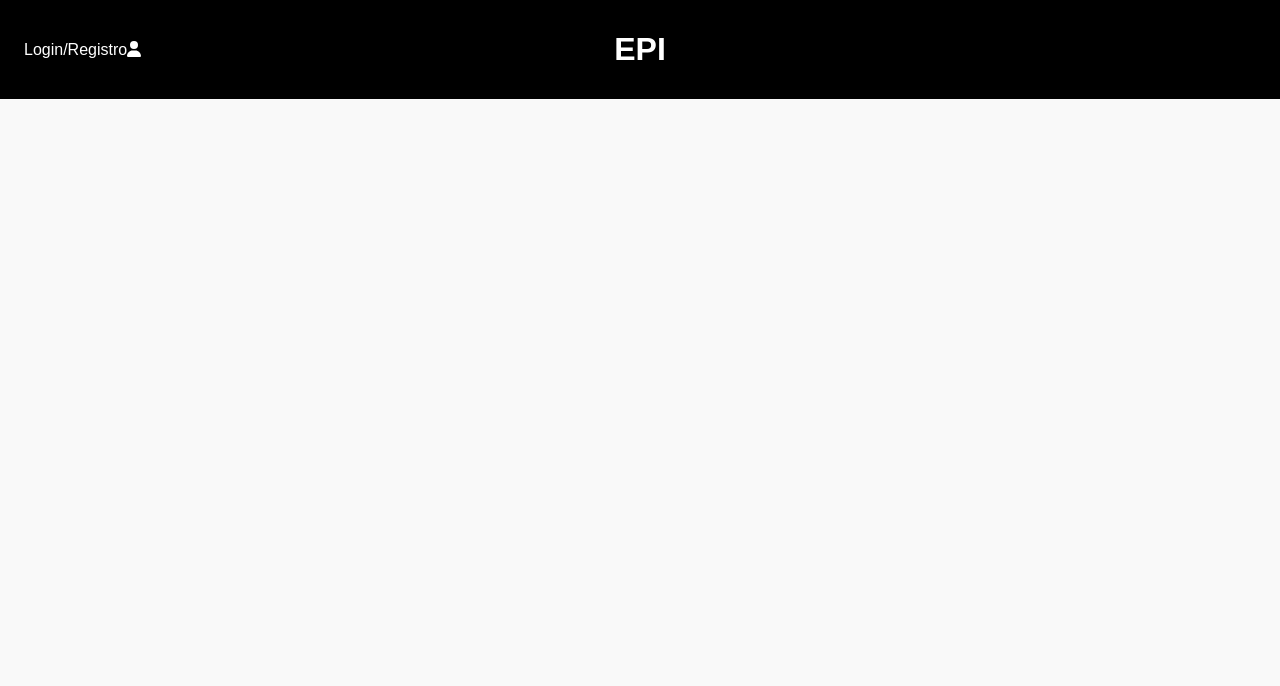
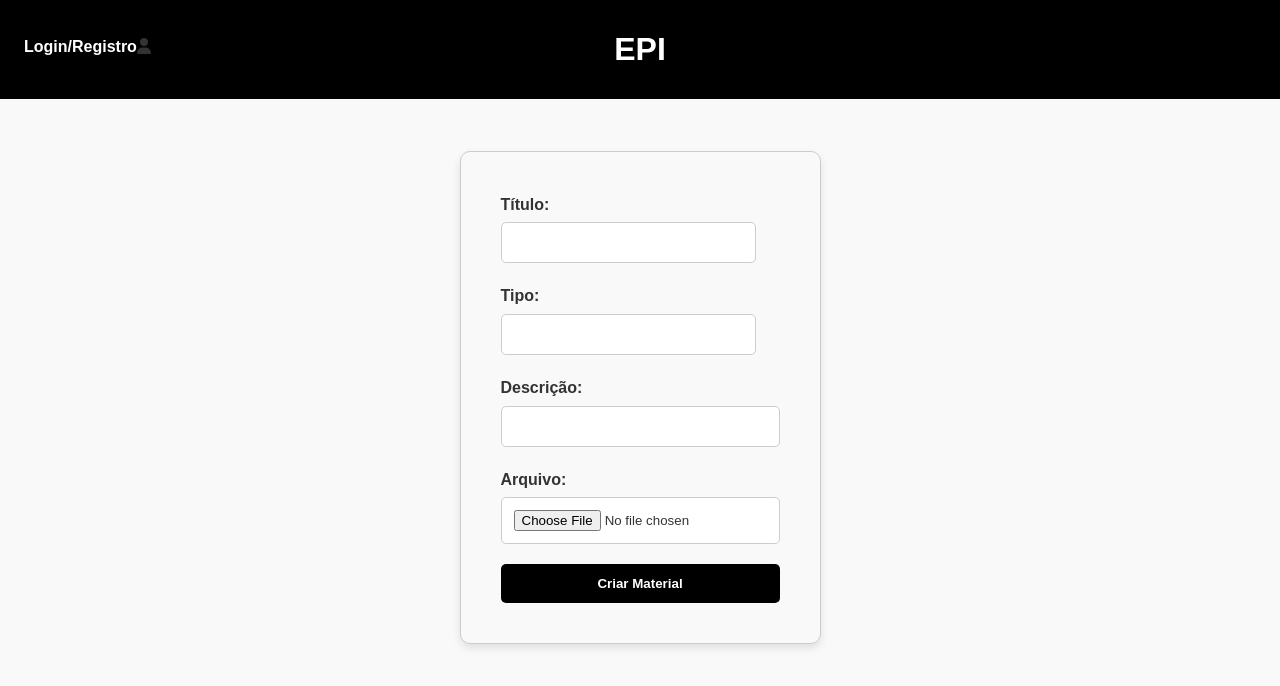
Before and after one commit to otavioCosta2110/EPI-frontend, a React (Create React App) app: page /registermaterial in a window 1280 px wide. Shown: the top 686 px of the page. Built offline with nearby package versions, Linux system fonts and the light colour scheme.

Commit message:
feat: Material Register Page

```diff
--- /dev/null
+++ b/src/AdminPage/RegisterMaterial/RegisterMaterial.css
@@ -0,0 +1,80 @@
+form {
+    width: 100%;
+    max-width: 500px;
+    margin: auto;
+    padding: 40px;
+    border: 1px solid #ccc;
+    border-radius: 10px;
+    background-color: #f9f9f9;
+    box-shadow: 0 4px 8px rgba(0, 0, 0, 0.1);
+    transition: all 0.3s ease;
+  }
+
+  form:hover {
+    box-shadow: 0 8px 16px rgba(0, 0, 0, 0.2);
+  }
+
+  div > div {
+    margin-bottom: 5px;
+    font-weight: 600;
+    color: #333;
+  }
+
+  .input-field {
+    width: 100%;
+    padding: 12px;
+    margin-bottom: 20px;
+    border: 1px solid #ccc;
+    border-radius: 5px;
+    background-color: #fff;
+    transition: all 0.3s ease;
+  }
+
+  .input-field:focus {
+    border-color: #000;
+    background-color: #fff;
+  }
+
+  .submit-button {
+    width: 100%;
+    padding: 12px;
+    background-color: #000;
+    border: none;
+    border-radius: 5px;
+    color: #fff;
+    font-weight: bold;
+    cursor: pointer;
+    transition: background-color 0.3s ease;
+  }
+
+  .submit-button:hover {
+    background-color: #4f4f4f;
+  }
+
+  .error-message {
+    color: #d9534f;
+    font-weight: bold;
+    text-align: center;
+  }
+
+  .success-message {
+    color: #5cb85c;
+    font-weight: bold;
+    text-align: center;
+  }
+
+  @media (max-width: 768px) {
+    form {
+      padding: 30px;
+    }
+    div > div {
+      font-size: 0.9rem;
+    }
+    .input-field {
+      padding: 10px;
+      margin-bottom: 15px;
+    }
+    .submit-button {
+      padding: 10px;
+    }
+  }
--- /dev/null
+++ b/src/AdminPage/RegisterMaterial/RegisterMaterial.js
@@ -0,0 +1,102 @@
+import React, { useState } from "react";
+import "./RegisterMaterial.css";
+
+function MaterialForm() {
+  const [title, setTitle] = useState("");
+  const [type, setType] = useState("");
+  const [description, setDescription] = useState("");
+  const [file, setFile] = useState(null);
+  const [error, setError] = useState("");
+  const [success, setSuccess] = useState("");
+
+  const apiURL = "http://localhost:3000";
+
+  const handleSubmit = async (e) => {
+    e.preventDefault();
+
+    if (!title || !type || !file) {
+      setError("Título, Tipo e Arquivo são obrigatórios");
+      return;
+    }
+
+    const formData = new FormData();
+    formData.append("title", title);
+    formData.append("type", type);
+    formData.append("description", description);
+    formData.append("file_url", file);
+
+    try {
+      const response = await fetch(`${apiURL}/material/create`, {
+        method: "POST",
+        body: formData,
+      });
+
+      if (response.ok) {
+        setTitle("");
+        setType("");
+        setDescription("");
+        setFile(null);
+        setError("");
+        setSuccess("Material criado com sucesso");
+      } else {
+        setError("Erro ao criar material");
+        setSuccess("");
+      }
+    } catch (error) {
+      setError("Erro ao criar material");
+      setSuccess("");
+    }
+  };
+
+  return (
+    <form onSubmit={handleSubmit} className="form">
+      <div>
+        <div>Título:</div>
+        <input
+          id="title"
+          type="text"
+          name="title"
+          value={title}
+          onChange={(e) => setTitle(e.target.value)}
+          className="input-field"
+        />
+      </div>
+      <div>
+        <div>Tipo:</div>
+        <input
+          id="type"
+          type="text"
+          name="type"
+          value={type}
+          onChange={(e) => setType(e.target.value)}
+          className="input-field"
+        />
+      </div>
+      <div>
+        <div>Descrição:</div>
+        <input
+          id="description"
+          name="description"
+          value={description}
+          onChange={(e) => setDescription(e.target.value)}
+          className="input-field"
+        />
+      </div>
+      <div>
+        <div>Arquivo:</div>
+        <input
+          id="file_url"
+          type="file"
+          name="file_url"
+          onChange={(e) => setFile(e.target.files[0])}
+          className="input-field"
+        />
+      </div>
+      <input type="submit" value="Criar Material" className="submit-button" />
+      {error && <p className="error-message">{error}</p>}
+      {success && <p className="success-message">{success}</p>}
+    </form>
+  );
+}
+
+export default MaterialForm;
--- a/src/AdminPage/adminPage.js
+++ b/src/AdminPage/adminPage.js
@@ -36,7 +36,7 @@ function AdminPage() {
               </span>
             </div>
           </Link>
-          <Link to='/registerMaterial'>
+          <Link to='/RegisterMaterial'>
             <div className="square">
               <span className='square-text'>
                 <FontAwesomeIcon icon={faFileAlt} size="3x" />
--- a/src/routes.js
+++ b/src/routes.js
@@ -13,6 +13,7 @@ import VideoPage from "./Videos/VideoPage";
 import VideoRegister from "./AdminPage/Videos/VideosRegister";
 import ForumsPage from "./Forums/forums";
 import ForumPage from "./Forums/ForumPage/forum";
+import RegisterMaterial from "./AdminPage/RegisterMaterial/RegisterMaterial";
 
 const AppRoutes = () => {
   return (
@@ -29,6 +30,7 @@ const AppRoutes = () => {
       <Route path="/registerstudent" element={<RegisterStudent />} />
       <Route path="/forums" element={<ForumsPage />} />
       <Route path="/forums/:id" element={<ForumPage />} />
+      <Route path="/registermaterial" element={<RegisterMaterial />} />
     </Routes>
   );
 };
```
